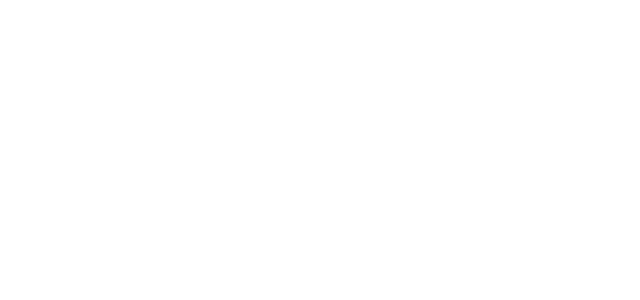
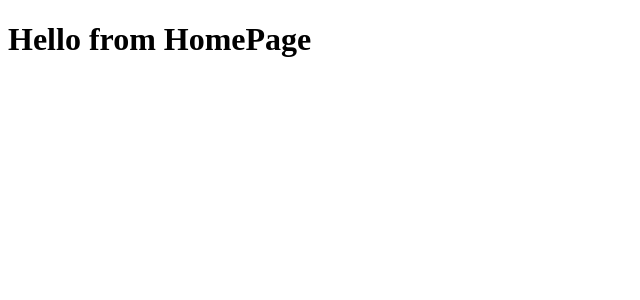
Before and after one commit to asheshpathak/collective-fin-fetch-api, a React (Create React App) app in the folder client/collective-fetch-api/: page /home in a window 1280 px wide. Before the commit this address had no page. Shown: the top 300 px of the page, without its empty margins (0-640 px from the left). Built offline with nearby package versions, Linux system fonts and the light colour scheme.

Commit message:
added homepage in frontend

```diff
--- a/client/collective-fetch-api/src/App.tsx
+++ b/client/collective-fetch-api/src/App.tsx
@@ -1,6 +1,7 @@
 import React from "react";
 import { BrowserRouter, Route, Routes } from "react-router-dom";
-import { Login } from "./Login";
+import { Login } from "./Components/Login";
+import { Homepage } from "./Components/Homepage";
 
 function App() {
   return (
@@ -10,6 +11,7 @@
           <Route path="/">
             <Route index element={<Login />} />
             <Route path="/login" element={<Login />} />
+            <Route path="/home" element={<Homepage />} />
           </Route>
         </Routes>
       </BrowserRouter>
--- /dev/null
+++ b/client/collective-fetch-api/src/Components/Homepage.tsx
@@ -0,0 +1,9 @@
+import React from "react";
+
+export const Homepage = () => {
+  return (
+    <div>
+      <h1>Hello from HomePage</h1>
+    </div>
+  );
+};
```
Also changed, not shown: client/collective-fetch-api/src/Components/Login.tsx (renamed from client/collective-fetch-api/src/Login.tsx), 2 other files (tests, documents, lock files or other folders).
